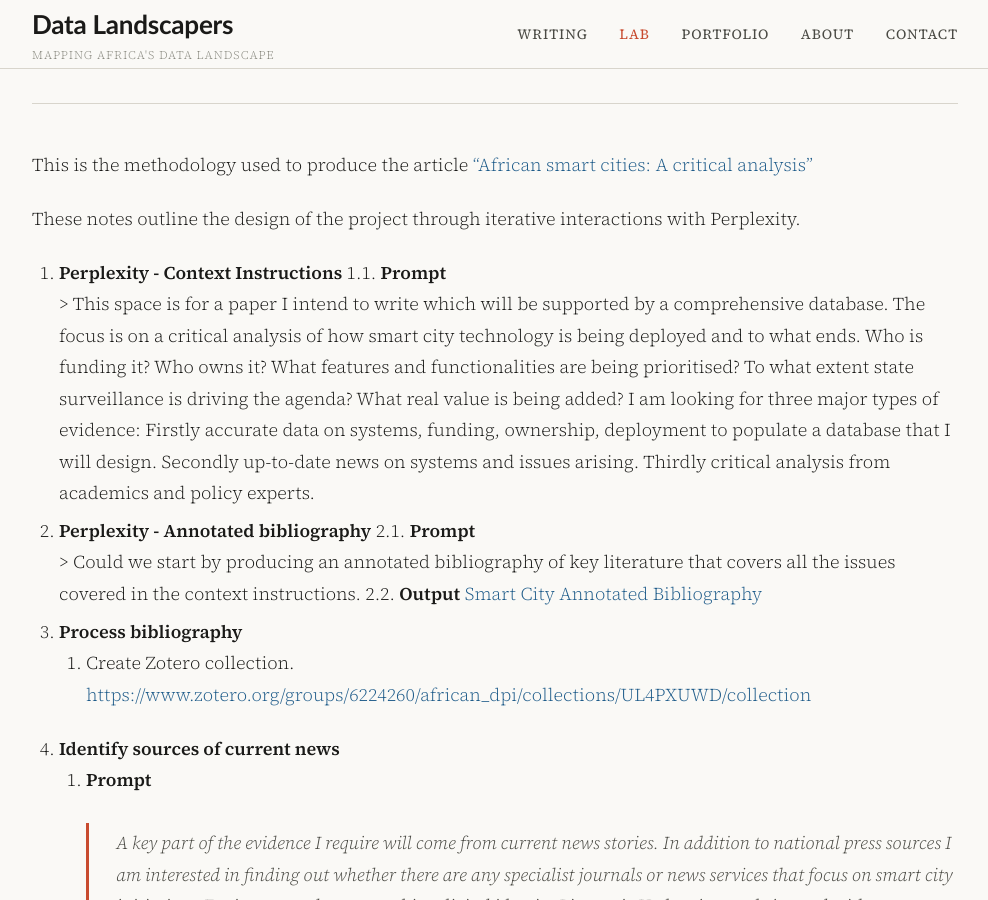
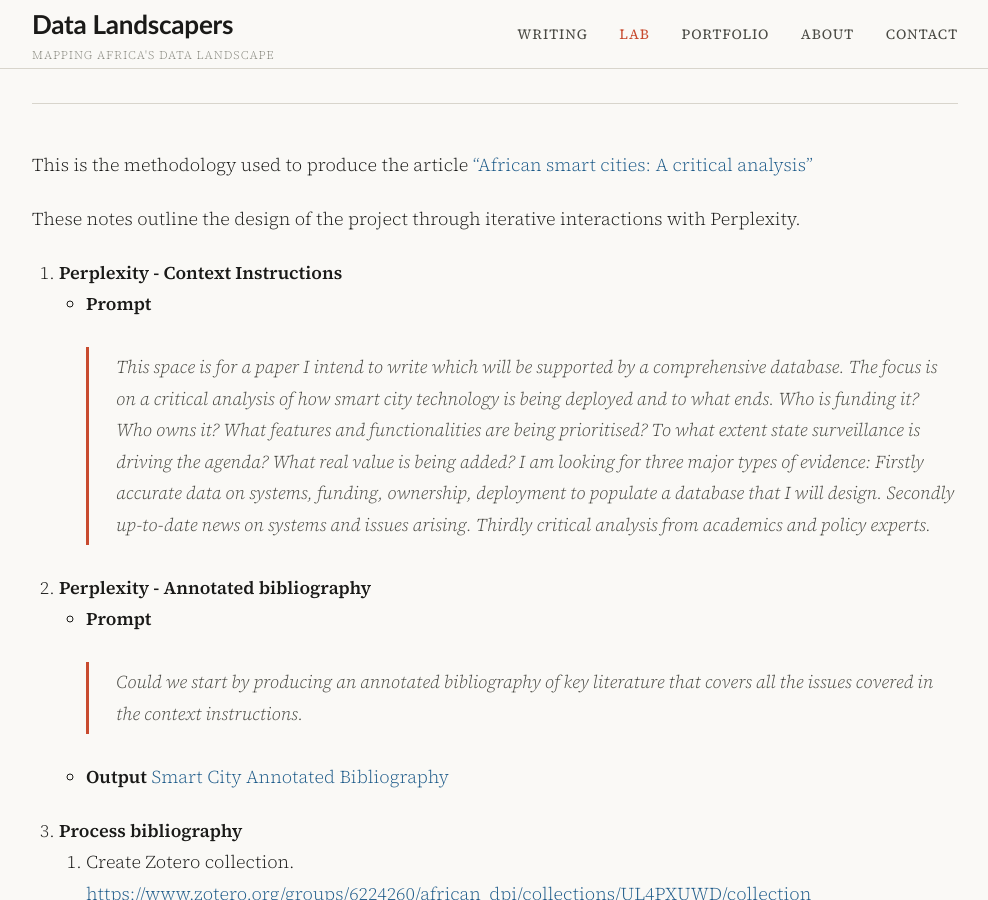
Before and after one commit to data-landscapers/data-landscapers.github.io, a Jekyll site: the page built from _lab/2026-01-08-smart-cities-methodology.md, in a window 1280 px wide and 900 px high, scrolled down 397 px. Shown: the whole window, without its empty margins (145-1133 px from the left). Built offline with Jekyll 4.4.1, drawn with Linux system fonts in a browser that asks for light colours.

Commit message:
Update 2026-01-08-smart-cities-methodology.md

```diff
--- a/_lab/2026-01-08-smart-cities-methodology.md
+++ b/_lab/2026-01-08-smart-cities-methodology.md
@@ -17,12 +17,12 @@ This is the methodology used to produce the article ["African smart cities: A cr
 These notes outline the design of the project through iterative interactions with Perplexity.
 
 1.  **Perplexity - Context Instructions**
-    1.1.  **Prompt**
+    - **Prompt**
         > This space is for a paper I intend to write which will be supported by a comprehensive database. The focus is on a critical analysis of how smart city technology is being deployed and to what ends. Who is funding it? Who owns it? What features and functionalities are being prioritised? To what extent state surveillance is driving the agenda? What real value is being added? I am looking for three major types of evidence: Firstly accurate data on systems, funding, ownership, deployment to populate a database that I will design. Secondly up-to-date news on systems and issues arising. Thirdly critical analysis from academics and policy experts.
 2.  **Perplexity - Annotated bibliography**
-    2.1.  **Prompt**
+    -  **Prompt**
         > Could we start by producing an annotated bibliography of key literature that covers all the issues covered in the context instructions.
-    2.2.  **Output**
+    -  **Output**
         [Smart City Annotated Bibliography](https://docs.google.com/document/d/1IDkhhmrFosoQhOsTwxFPaTc8mnjgZSslqjaoiSSbg3M/edit?usp=drive_link)
 3.  **Process bibliography**
     1.  Create Zotero collection.
@@ -63,9 +63,9 @@ These notes outline the design of the project through iterative interactions wit
     3.  **Revision**
         Decided instead to run one thread per city: bibliographic notes then news notes then analysis
 10. **Produce bibliographic notes for a city**
-    1.  **Prompt**
+    - **Prompt**
         > Follow instructions in [biblio-mining-instructions.txt](https://drive.google.com/file/d/1ymBvySobRFmTgzscEAC014Mbj6CJbABa/view?usp=drive_link) for [City_name]
-        **Example output**
+    - **Example output**
         [Nairobi-biblio.md](https://drive.google.com/file/d/1yoy3bnMjnDFRgAV_ueRKOwdH9PCo_8L3/view?usp=drive_link)
 11. **Produce news notes for a city**
     1.  **Prompt**
```
